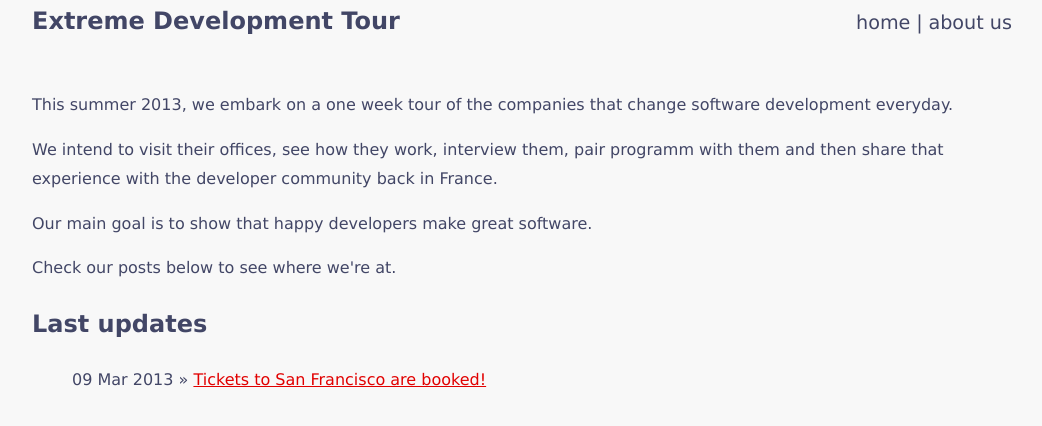
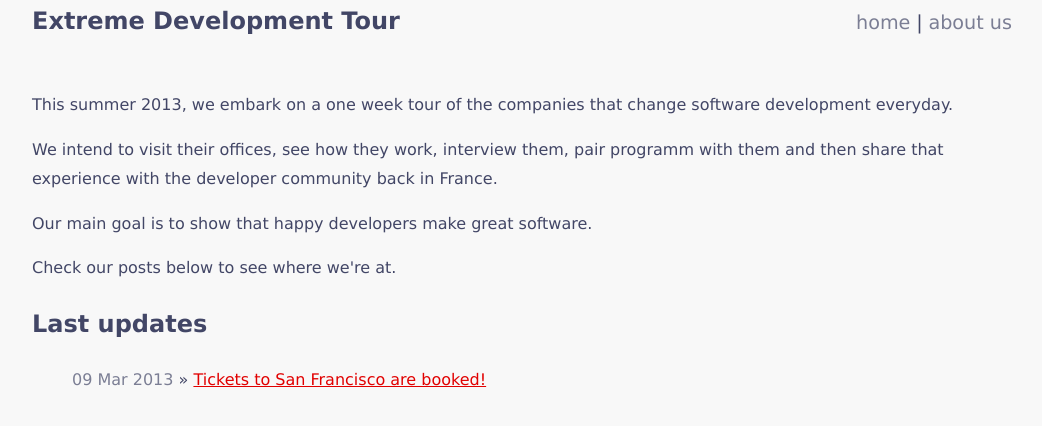
Before and after one commit to simcap/extreme-development-tour, a Jekyll site: the page built from index.html, in a window 1280 px wide. Shown: the top 426 px of the page, without its empty margins (118-1160 px from the left). Built offline with Jekyll 4.4.1, drawn with Linux system fonts in a browser that asks for light colours.

Commit message:
updating color; page title refacti

```diff
--- a/_layouts/posts.html
+++ b/_layouts/posts.html
@@ -2,5 +2,6 @@
 layout: default
 ---
 <div id="post">
+ &raquo; {{ page.title }}
 {{ content }}
 </div>
--- a/_posts/2013-03-09-Tickets-to-San-Francisco-are-booked.html
+++ b/_posts/2013-03-09-Tickets-to-San-Francisco-are-booked.html
@@ -2,6 +2,5 @@
 layout: posts
 title: Tickets to San Francisco are booked!
 ---
-{{page.title}}
 <p>We flight out from Paris on the 26th of July at 12h10. A stop over at Chicago and we arrive at San Francisco the same day at 19h15.</p>
 <p>We will leave San Fransisco the 4th of August to be back in Paris the 5th at 9h10 in the morning.</p>
--- a/css/screen.css
+++ b/css/screen.css
@@ -21,7 +21,7 @@ nav {
 }
 
 nav a {
-  color: #424666;
+  color: #7B7E94;
   text-decoration: none;
 }
 
@@ -47,3 +47,7 @@ hr {
   border: medium;
   margin-bottom: 1.5em;
 }
+
+.light {
+  color: #7B7E94;
+}
--- a/index.html
+++ b/index.html
@@ -14,7 +14,7 @@ title: Extreme Development Tour
   <h2>Last updates</h2>
   <ul>
     {% for post in site.posts %}
-      <li><span>{{ post.date | date_to_string }}</span> &raquo; <a href="{{site.base_url}}{{ post.url }}">{{ post.title }}</a></li>
+      <li><span class="light">{{ post.date | date_to_string }}</span> &raquo; <a href="{{site.base_url}}{{ post.url }}">{{ post.title }}</a></li>
     {% endfor %}
   </ul>
 </section>
```
